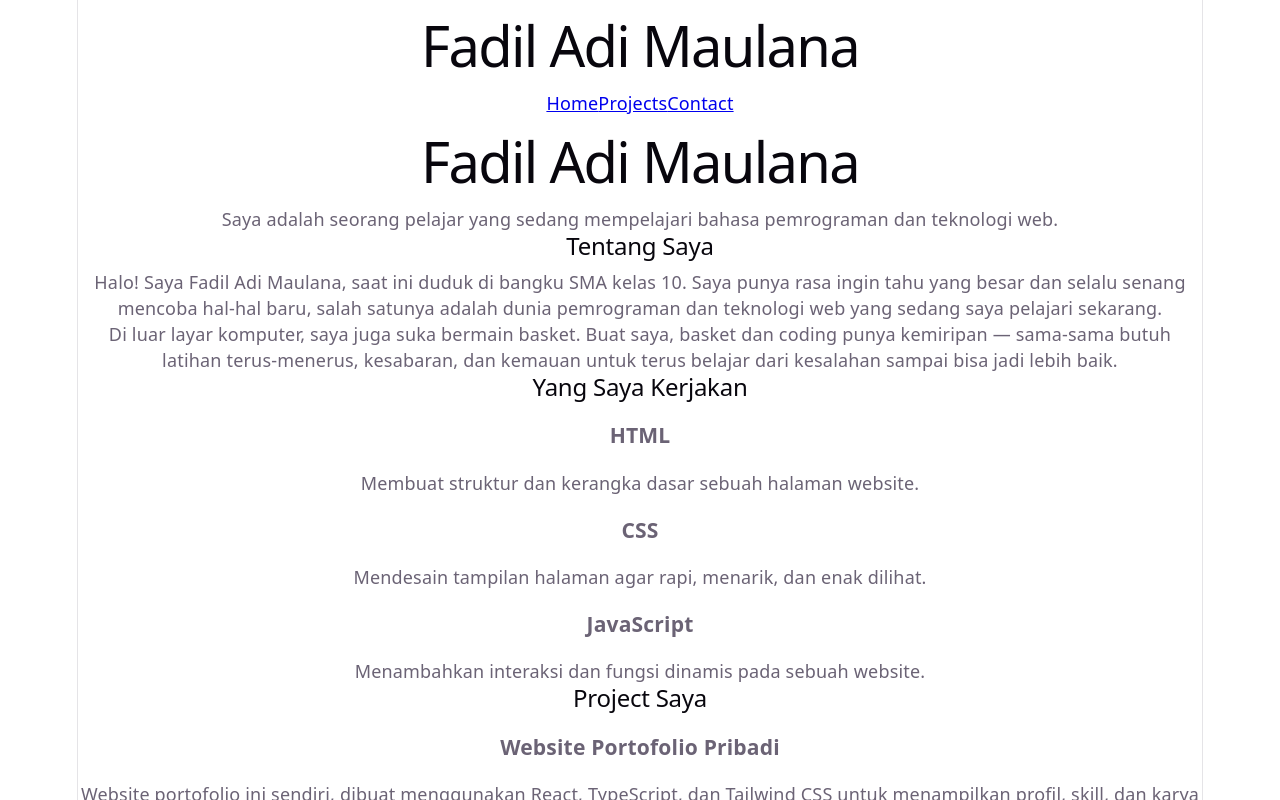
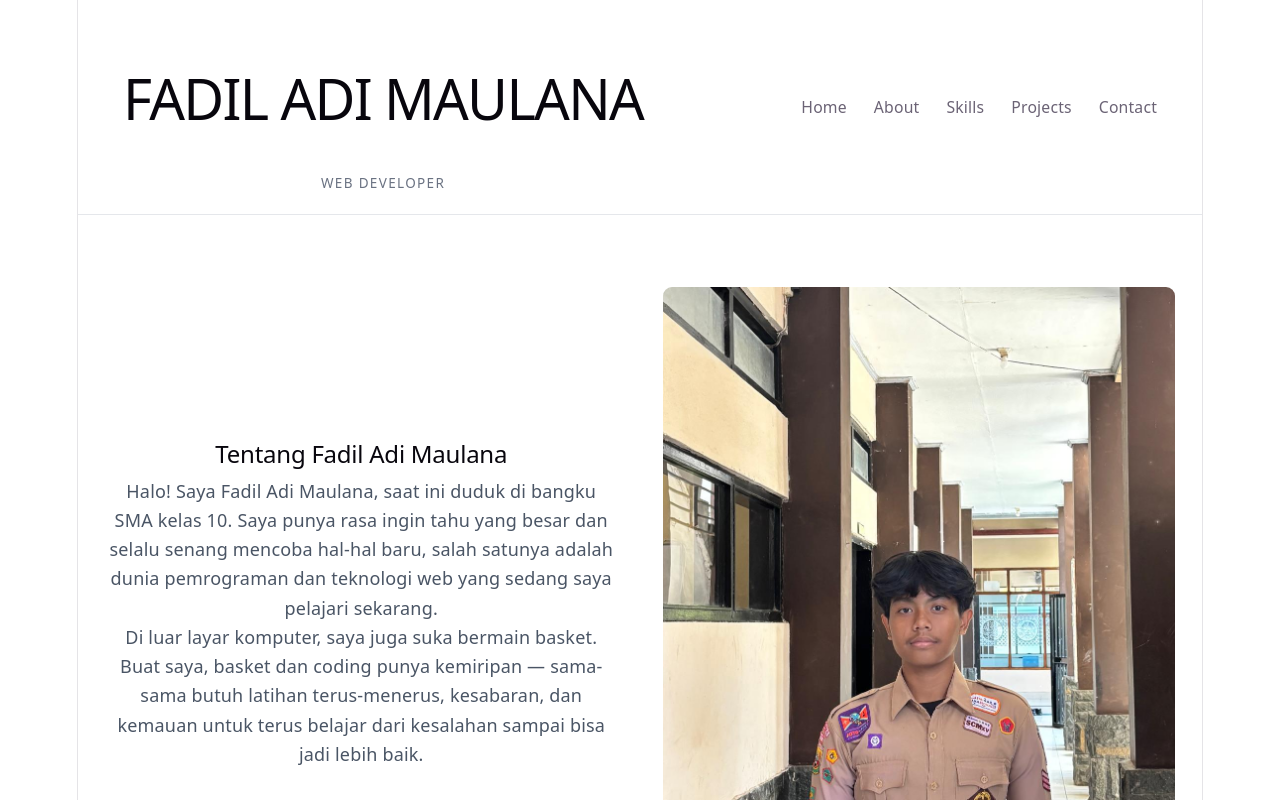
Before and after one commit to Fadil2112N/portofolio-ts, a React (Vite) app: page / in a window 1280 px wide. Shown: the top 800 px of the page. Built offline with nearby package versions, Linux system fonts and the light colour scheme.

Commit message:
update: navbar dengan menu Home, About, Skills, Projects, Contact

```diff
--- a/package.json
+++ b/package.json
@@ -10,8 +10,10 @@
     "preview": "vite preview"
   },
   "dependencies": {
+    "@tailwindcss/vite": "^4.3.3",
     "react": "^19.2.8",
-    "react-dom": "^19.2.8"
+    "react-dom": "^19.2.8",
+    "tailwindcss": "^4.3.3"
   },
   "devDependencies": {
     "@eslint/js": "^10.0.1",
--- a/src/App.tsx
+++ b/src/App.tsx
@@ -1,6 +1,6 @@
 import Navbar from './components/Navbar'
 import Hero from './components/Hero'
-import About from './components/About'
+
 import Skills from './components/Skills'
 import Project from './components/Project'
 import Contact from './components/Contact'
@@ -10,7 +10,7 @@ function App() {
     <>
     <Navbar />
     <Hero />
-    <About />
+
     <Skills />
     <Project />
     <Contact />
--- a/src/components/Hero.tsx
+++ b/src/components/Hero.tsx
@@ -1,13 +1,30 @@
+import fotoProfil from '../assets/foto-profil.png.jpg'
+
 function Hero() {
-    return (
-        <section id="hero" className="min-h-screen flex flex-col justify-center items-center text-center px-6">
-            <h1 className="text-4xl font-bold mb-4">Fadil Adi Maulana</h1>
-            <p className="text-lg text-gray-500 max-w-xl">
-                Saya adalah seorang pelajar yang sedang mempelajari bahasa pemrograman dan teknologi web.
-
-            </p>
-        </section>
-    )
+  return (
+    <section id="hero" className="px-6 py-16 max-w-5xl mx-auto grid md:grid-cols-2 gap-10 items-center">
+      <div>
+        <h2 className="text-3xl font-bold text-indigo-600 mb-4">Tentang Fadil Adi Maulana</h2>
+        <p className="text-gray-600 leading-relaxed">
+          Halo! Saya Fadil Adi Maulana, saat ini duduk di bangku SMA kelas 10.
+          Saya punya rasa ingin tahu yang besar dan selalu senang mencoba
+          hal-hal baru, salah satunya adalah dunia pemrograman dan teknologi web
+          yang sedang saya pelajari sekarang.
+        </p>
+        <p className="text-gray-600 leading-relaxed mt-4">
+          Di luar layar komputer, saya juga suka bermain basket. Buat saya,
+          basket dan coding punya kemiripan — sama-sama butuh latihan terus-menerus,
+          kesabaran, dan kemauan untuk terus belajar dari kesalahan sampai bisa
+          jadi lebih baik.
+        </p>
+      </div>
+      <img
+        src={fotoProfil}
+        alt="Foto Fadil Adi Maulana"
+        className="rounded-lg w-full h-auto object-cover"
+      />
+    </section>
+  )
 }
 
 export default Hero
--- a/src/components/Navbar.tsx
+++ b/src/components/Navbar.tsx
@@ -1,14 +1,32 @@
 function Navbar() {
     return (
-        <header className="flex justify-between items-center p-6">
-            <h1 className="font-bold text-lg">Fadil Adi Maulana</h1>
-            <nav className="flex gap-4">
-                <a href="#hero">Home</a>
-                <a href="#projects">Projects</a>
-                <a href="#contact">Contact</a>
+        <header className="sticky top-0 z-50 flex justify-between items-center px-6 md:px-10 py-5 bg-white border-b border-gray-200">
+            <div className="leading-tight">
+                <h1 className="font-bold text-lg tracking-wide">FADIL ADI MAULANA</h1>
+                <p className="text-xs text-gray-500 tracking-widest uppercase">
+                    Web Developer
+                </p>
+            </div>
+
+            <nav className="flex gap-6 text-sm font-medium">
+                <a href="#hero" className="hover:text-indigo-600 transition-colors">
+                    Home
+                </a>
+                <a href="#about" className="hover:text-indigo-600 transition-colors">
+                    About
+                </a>
+                <a href="#skills" className="hover:text-indigo-600 transition-colors">
+                    Skills
+                </a>
+                <a href="#projects" className="hover:text-indigo-600 transition-colors">
+                    Projects
+                </a>
+                <a href="#contact" className="hover;text-indigo-600 transition-colors">
+                    Contact
+                </a>
+
             </nav>
         </header>
     )
 }
-
 export default Navbar
--- a/src/index.css
+++ b/src/index.css
@@ -1,3 +1,5 @@
+@import "tailwindcss";
+
 :root {
   --text: #6b6375;
   --text-h: #08060d;
--- a/vite.config.ts
+++ b/vite.config.ts
@@ -1,7 +1,8 @@
 import react from '@vitejs/plugin-react'
 import { defineConfig } from 'vite'
+import tailwindcss from '@tailwindcss/vite'
 
 // https://vite.dev/config/
 export default defineConfig({
-  plugins: [react()],
+  plugins: [react(), tailwindcss()],
 })
```
Also changed, not shown: src/assets/foto-profil.png.jpg (added), 1 other file (tests, documents, lock files or other folders).
